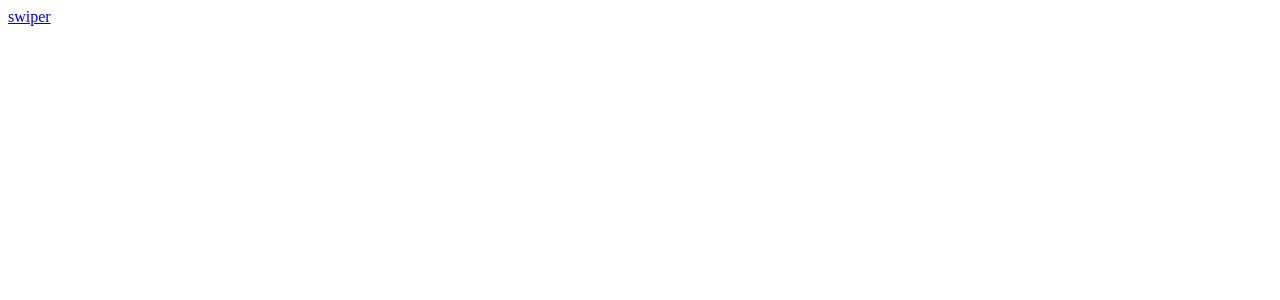
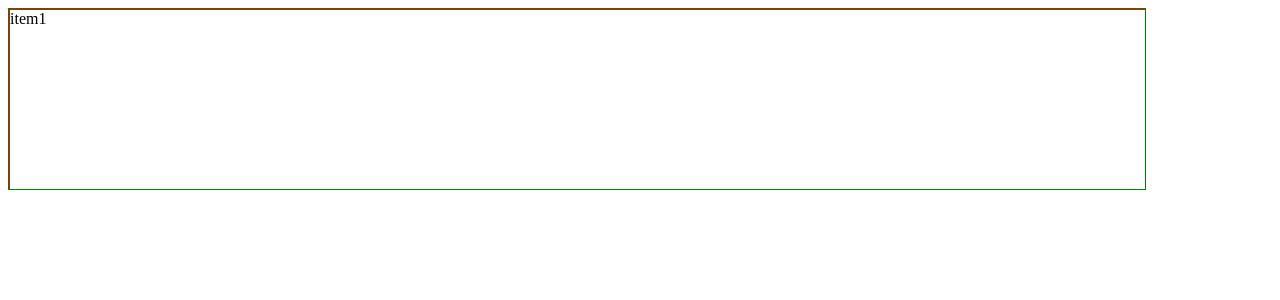
Before and after one commit to xzzfxz/webpack-vue, a Vue app: page /swiper in a window 1280 px wide. Shown: the top 300 px of the page. Built offline with nearby package versions, Linux system fonts and the light colour scheme.

Commit message:
swiper开发

```diff
--- a/package.json
+++ b/package.json
@@ -19,6 +19,7 @@
     "compression-webpack-plugin": "^9.0.1",
     "css-loader": "^6.5.1",
     "eslint": "^8.2.0",
+    "eslint-config-airbnb": "^19.0.2",
     "eslint-config-airbnb-base": "^15.0.0",
     "eslint-import-resolver-webpack": "^0.13.2",
     "eslint-plugin-import": "^2.25.3",
--- a/src/App.vue
+++ b/src/App.vue
@@ -1,6 +1,5 @@
 <template>
     <div>
-        <router-link to="/swiper">swiper</router-link>
         <router-view></router-view>
     </div>
 </template>
--- a/src/components/swiper.vue
+++ b/src/components/swiper.vue
@@ -1,10 +1,137 @@
 <template>
-    <div></div>
+    <div class="swiper-container" ref="outerContainer">
+        <div
+            class="swiper-inner-container"
+            ref="innerContainer"
+            @touchstart="handleTouchStart"
+            @touchend="handleTouchEnd"
+        >
+            <slot>
+                <div class="swiper-item" v-for="item in 10" :key="item">
+                    item{{ item }}
+                </div>
+            </slot>
+        </div>
+    </div>
 </template>
 
 <script>
-export default {};
+const timeGap = 200;
+const scrollGap = 20;
+export default {
+    data() {
+        return {
+            startX: 0,
+            // 滚动方向
+            direction: 'left',
+            innerContainer: null,
+            outerContainer: null,
+            scrollTimeOut: null,
+            lastScrollLeft: 0,
+            clientWidth: 0,
+            currentIndex: 0,
+            splitNum: 0,
+            part: 6,
+        };
+    },
+    mounted() {
+        this.outerContainer = this.$refs.outerContainer;
+        this.clientWidth = this.outerContainer?.clientWidth;
+        this.splitNum = this.clientWidth / this.part;
+    },
+    methods: {
+        innerScrollToLeft() {
+            this.innerContainer.scroll({
+                left: this.currentIndex * this.clientWidth,
+                behavior: 'smooth',
+            });
+        },
+        // 滚动结束
+        scrollEnd() {
+            if (!this.clientWidth) {
+                this.outerContainer = this.$refs.outerContainer;
+                this.clientWidth = this.outerContainer.clientWidth;
+                this.splitNum = this.clientWidth / this.part;
+            }
+            this.currentIndex = Math.floor(
+                this.lastScrollLeft / this.clientWidth
+            );
+            const leftNum = this.lastScrollLeft % this.clientWidth;
+            if (this.direction === 'left') {
+                if (leftNum >= this.splitNum) {
+                    this.currentIndex++;
+                }
+            } else {
+                // 右滑
+                if (leftNum >= this.splitNum * (this.part - 1)) {
+                    this.currentIndex++;
+                }
+            }
+            this.innerScrollToLeft();
+        },
+        // 开始触摸
+        handleTouchStart(e) {
+            const touch = e.changedTouches[0];
+            this.startX = touch.pageX;
+        },
+        // 触摸结束
+        handleTouchEnd(e) {
+            const touch = e.changedTouches[0];
+            if (touch.pageX - this.startX <= 0) {
+                this.direction = 'left';
+            } else {
+                this.direction = 'right';
+            }
+            this.innerContainer = this.$refs.innerContainer;
+            this.lastScrollLeft = this.innerContainer.scrollLeft;
+            this.judgeScrollEnd();
+        },
+        // 判断是否滚动结束
+        judgeScrollEnd() {
+            if (this.scrollTimeOut) {
+                clearTimeout(this.scrollTimeOut);
+                this.scrollTimeOut = null;
+            }
+            this.scrollTimeOut = setTimeout(() => {
+                const currentScrollLeft = this.innerContainer.scrollLeft;
+                const gapLeft = Math.abs(
+                    currentScrollLeft - this.lastScrollLeft
+                );
+                this.lastScrollLeft = currentScrollLeft;
+                if (gapLeft <= scrollGap) {
+                    // 滚动结束
+                    clearTimeout(this.scrollTimeOut);
+                    this.scrollTimeOut = null;
+                    this.scrollEnd();
+                    return;
+                }
+                this.judgeScrollEnd();
+            }, timeGap);
+        },
+    },
+};
 </script>
 
 <style scoped lang="scss">
+.swiper-container {
+    width: 90%;
+    height: 200px;
+    overflow: hidden;
+    .swiper-inner-container {
+        height: 90%;
+        border: 1px solid green;
+        overflow-x: auto;
+        overflow-y: hidden;
+        white-space: nowrap;
+        &::-webkit-scrollbar {
+            display: none;
+        }
+    }
+    .swiper-item {
+        width: 100%;
+        border: 1px solid red;
+        height: 100%;
+        display: inline-block;
+    }
+}
 </style>
--- a/src/views/index.vue
+++ b/src/views/index.vue
@@ -1,5 +1,7 @@
 <template>
-    <div>这是首页</div>
+    <div>
+        <router-link to="/swiper">swiper</router-link>
+    </div>
 </template>
 
 <script>
--- a/src/views/swiper.vue
+++ b/src/views/swiper.vue
@@ -1,12 +1,18 @@
 <template>
-    <div></div>
+    <div class="test-container">
+        <swiper> </swiper>
+    </div>
 </template>
 
 <script>
+import Swiper from '@/components/swiper.vue';
+
 export default {
+    components: { Swiper },
     data() {
         return {};
     },
+    methods: {},
 };
 </script>
 
--- a/webpack.config.js
+++ b/webpack.config.js
@@ -31,7 +31,9 @@ module.exports = {
         filename: '[name].js',
         path: `${__dirname}/dist`,
     },
-    devServer: {},
+    devServer: {
+        historyApiFallback: true,
+    },
     resolve: {
         extensions: ['.js', '.vue'],
         alias: {
```
Also changed, not shown: .eslintrc.js, 2 other files (tests, documents, lock files or other folders).
